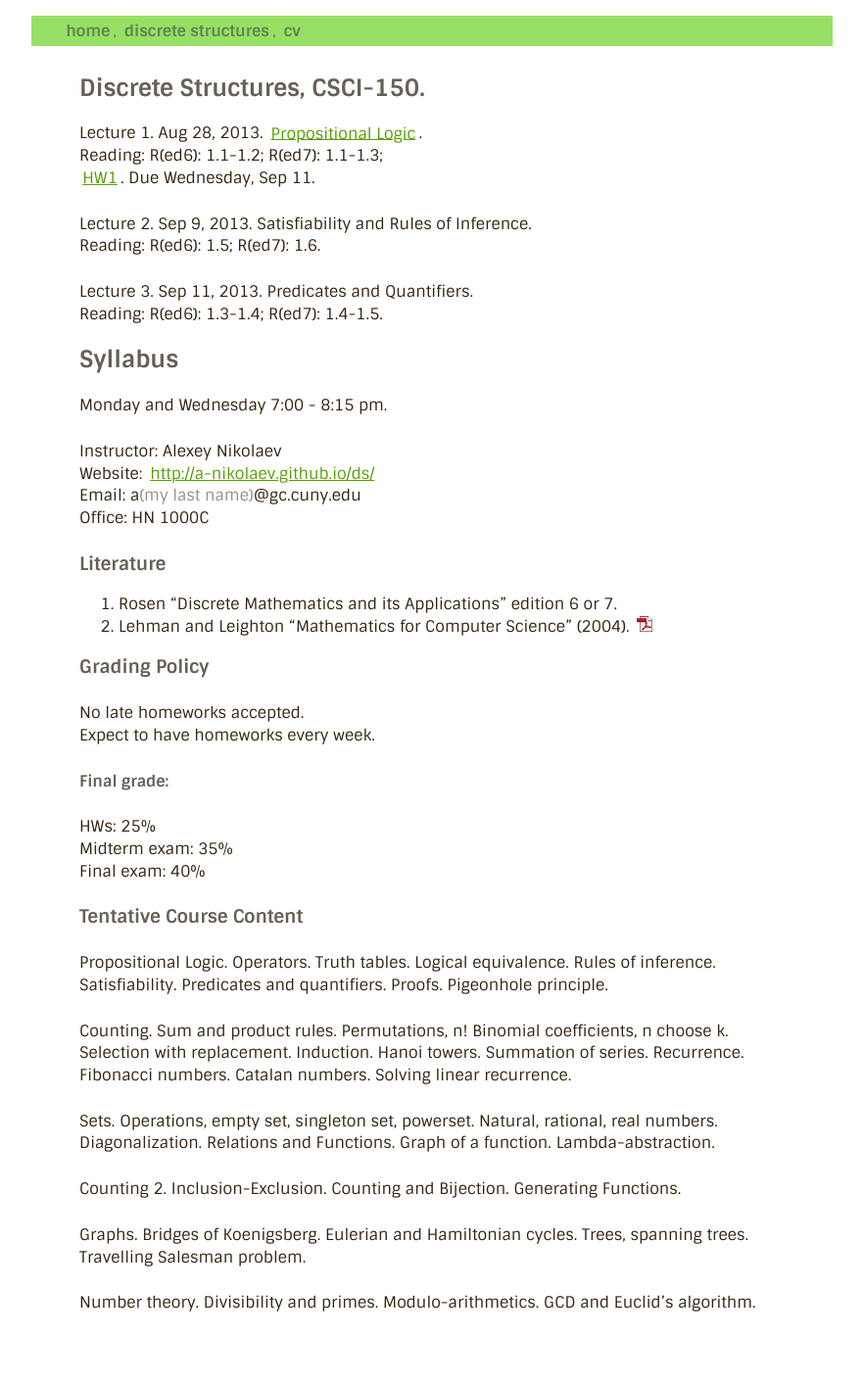
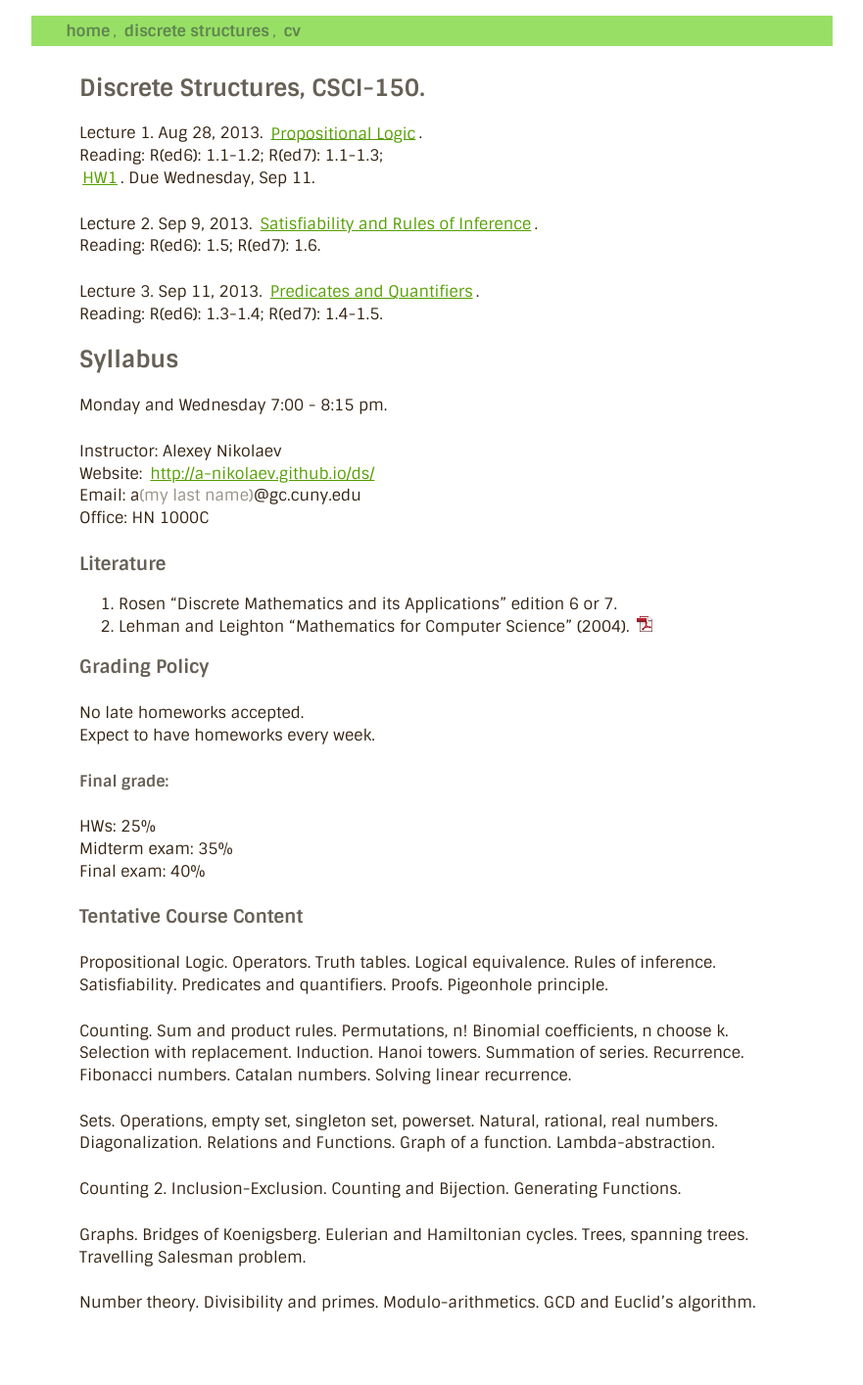
Before and after one commit to a-nikolaev/a-nikolaev.github.io, a Jekyll site: the page built from ds/index.markdown, in a window 1280 px wide. Shown: the whole page at 98% size, without its empty margins (199-1080 px from the left). Built offline with Jekyll 4.4.1, drawn with Linux system fonts in a browser that asks for light colours; Markdown is read by kramdown in place of the engine named in the settings; part of the change alters nothing that is shown.

```diff
--- a/ds/index.markdown
+++ b/ds/index.markdown
@@ -9,10 +9,10 @@ Lecture 1. Aug 28, 2013. [Propositional Logic](/ds/docs/lec1.pdf).
 Reading: R(ed6): 1.1-1.2; R(ed7): 1.1-1.3;
 [HW1](/ds/docs/hw1.pdf). Due Wednesday, Sep 11.
 
-Lecture 2. Sep 9, 2013. Satisfiability and Rules of Inference.
+Lecture 2. Sep 9, 2013. [Satisfiability and Rules of Inference](/ds/docs/lec2.pdf).
 Reading: R(ed6): 1.5; R(ed7): 1.6.
 
-Lecture 3. Sep 11, 2013. Predicates and Quantifiers.
+Lecture 3. Sep 11, 2013. [Predicates and Quantifiers](/ds/docs/lec3.pdf).
 Reading: R(ed6): 1.3-1.4; R(ed7): 1.4-1.5.
 
 ## Syllabus
```
Also changed, not shown: 2 other files.
